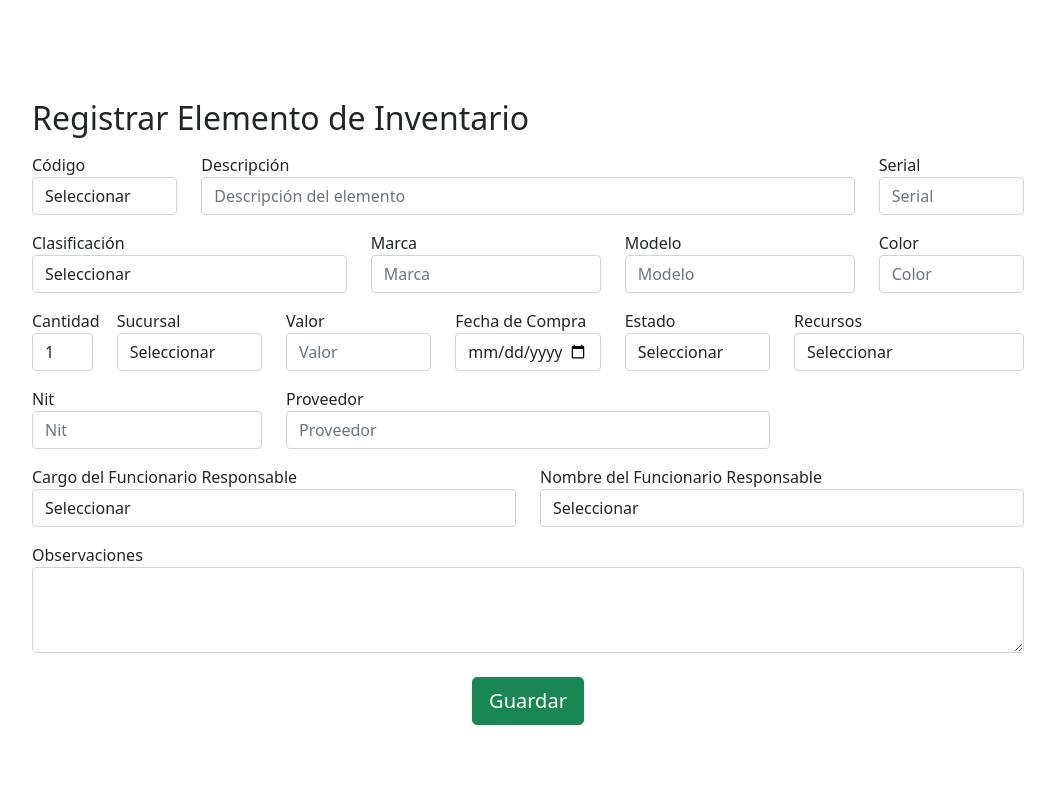
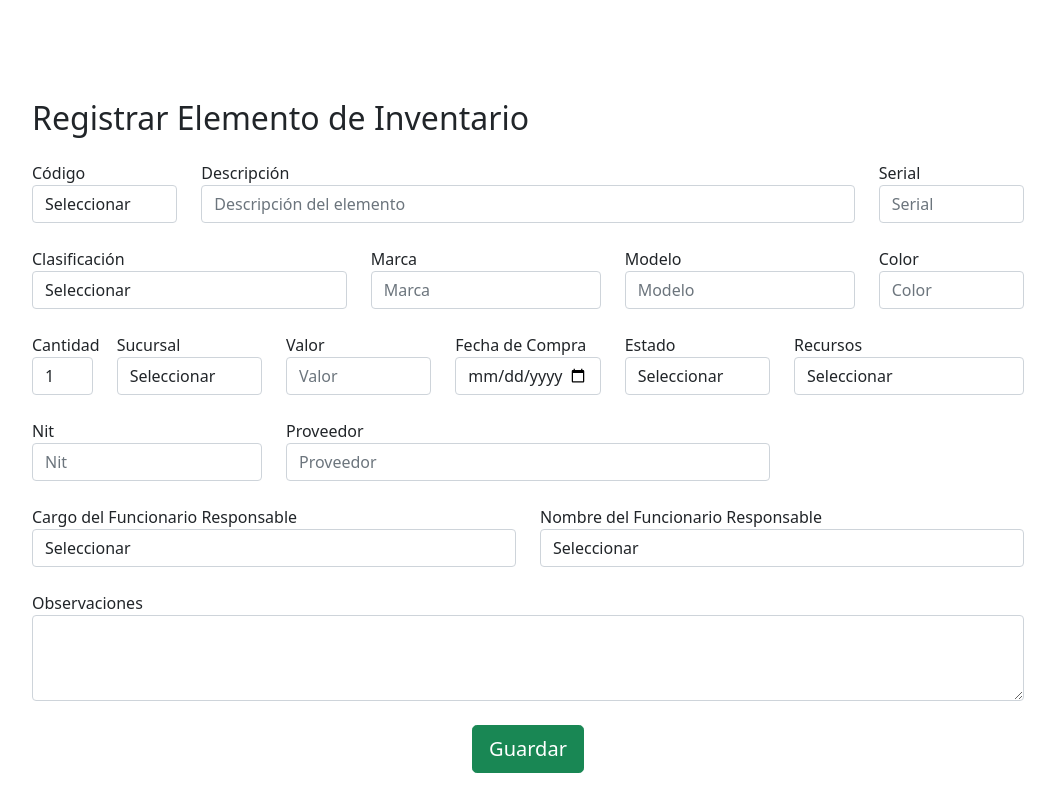
Before and after one commit to maicolmike/inventario, a Django app: template templates/registro/registrar_equipo.html in a window 1280 px wide. Shown: the whole page, without its empty margins (112-1167 px from the left). Run offline with Django 5.2, Linux system fonts and the light colour scheme; the template is opened without the code that fills it: values that come from a table or form of the project are taken from there, others are empty; some libraries are stand-ins or nearby versions.

```diff
--- a/templates/registro/registrar_equipo.html
+++ b/templates/registro/registrar_equipo.html
@@ -31,7 +31,7 @@
             {% csrf_token %}
 
             <!-- FILA 1 -->
-            <div class="row">
+            <div class="row mt-4">
                 <div class="col-md-2">
                     <label for="{{ form.codigo.id_for_label }}">Código</label>
                     {{ form.codigo }}
@@ -50,7 +50,7 @@
             </div>
 
             <!-- FILA 2 -->
-            <div class="row mt-3">
+            <div class="row mt-4">
 
                 <div class="col-md-4">
                     <label for="{{ form.clasificacion.id_for_label }}">Clasificación</label>
@@ -74,7 +74,7 @@
             </div>
 
             <!-- FILA 3 -->
-            <div class="row mt-3">
+            <div class="row mt-4">
 
                 <div class="col-md-1">
                     <label for="{{ form.cantidad.id_for_label }}">Cantidad</label>
@@ -108,7 +108,7 @@
             </div>
 
             <!-- FILA 4 -->
-            <div class="row mt-3">
+            <div class="row mt-4">
 
                 <div class="col-md-3">
                     <label for="{{ form.nit.id_for_label }}">Nit</label>
@@ -122,7 +122,7 @@
             </div>
 
             <!-- FILA 5 -->
-            <div class="row mt-3">
+            <div class="row mt-4">
 
                 <div class="col-md-6">
                     <label for="{{ form.cargo_funcionario.id_for_label }}">Cargo del Funcionario Responsable</label>
@@ -137,7 +137,7 @@
             </div>
 
             <!-- FILA 6 -->
-            <div class="row mt-3">
+            <div class="row mt-4">
                 <div class="col-md-12">
                     <label for="{{ form.observaciones.id_for_label }}">Observaciones</label>
                     {{ form.observaciones }}
```
